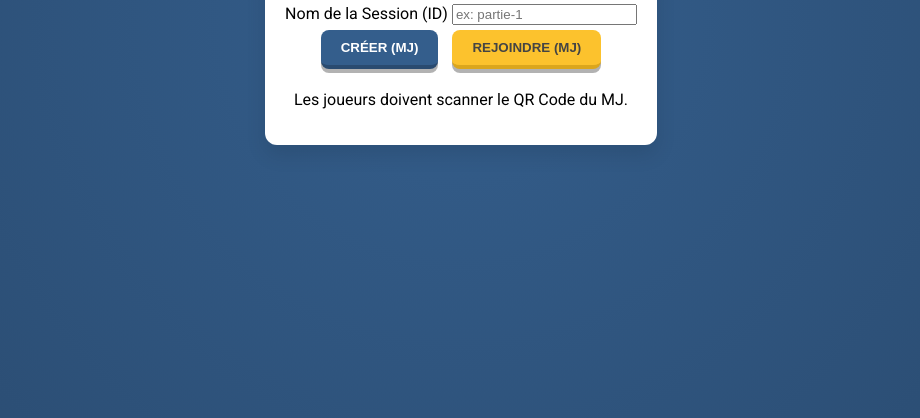
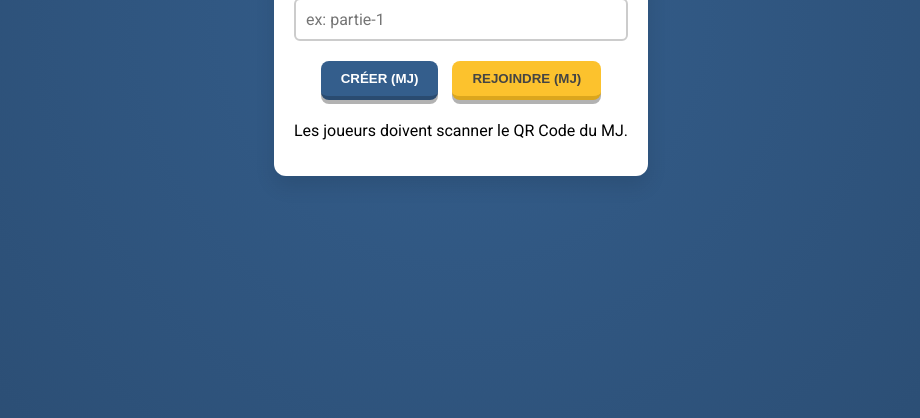
Before and after one commit to zatroxcs-ai/Game-master2, a plain HTML site: page index.html in a window 1280 px wide. Shown: the part 382-800 px from the top of the page, without its empty margins (179-1099 px from the left). Drawn offline with nearby package versions, Linux system fonts and the light colour scheme.

Commit message:
Update style.css

```diff
--- a/style.css
+++ b/style.css
@@ -134,3 +134,15 @@ main { flex: 1; overflow-y: auto; padding: 15px; position: relative; }
 }
 @keyframes spin { 100% { transform: translate(-50%, -50%) rotate(360deg); } }
 @keyframes popIn { 0% { transform: scale(0); } 80% { transform: scale(1.1); } 100% { transform: scale(1); } }
+
+/* FORMULAIRES DYNAMIQUES */
+.form-group { margin-bottom: 15px; }
+.form-group label { display: block; font-weight: bold; margin-bottom: 5px; color: var(--cr-blue-dark); }
+.form-group input,
+.form-group select,
+.form-group textarea {
+    width: 100%; padding: 10px; border: 2px solid #ccc; border-radius: 6px;
+    font-family: inherit; font-size: 1rem;
+}
+.form-group input:focus { border-color: var(--cr-blue); outline: none; }
+.preview-img { display: block; width: 60px; height: 60px; object-fit: cover; margin: 5px auto; border-radius: 50%; border: 2px solid var(--cr-wood); }
```
